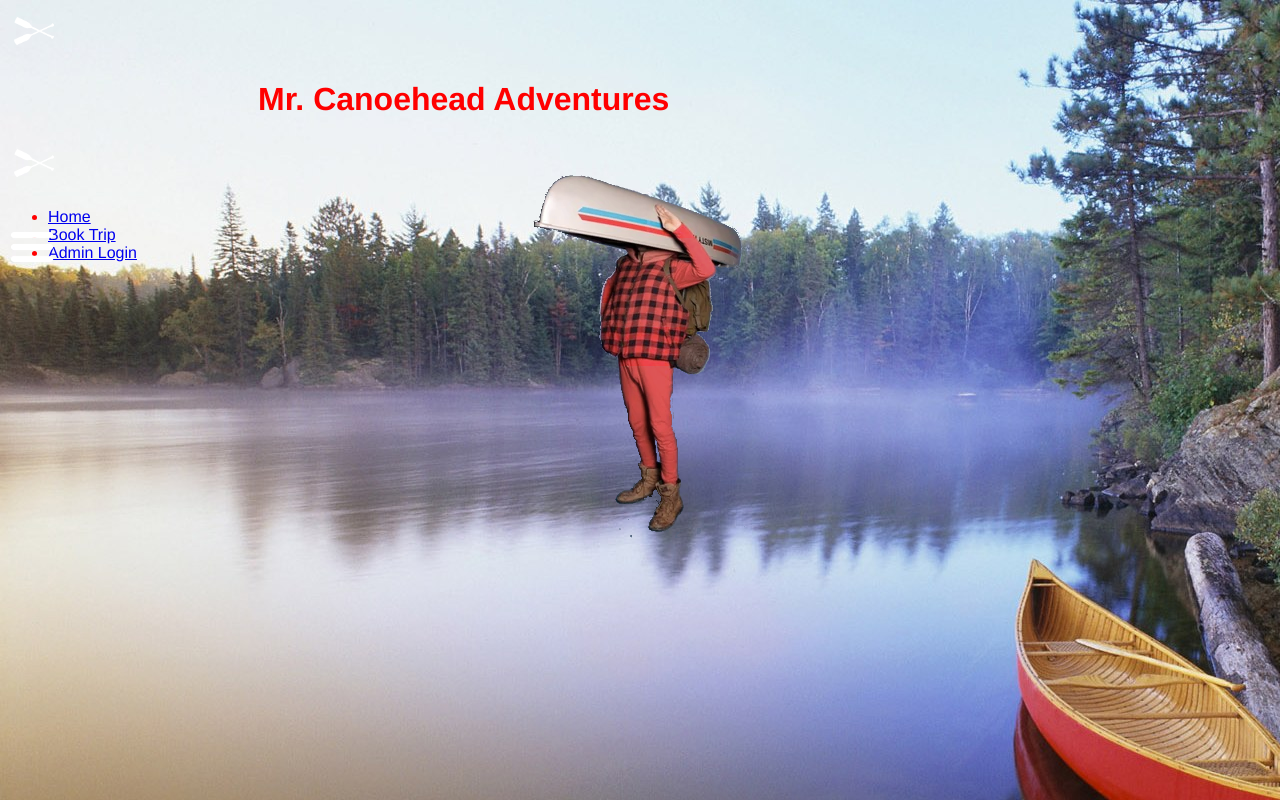
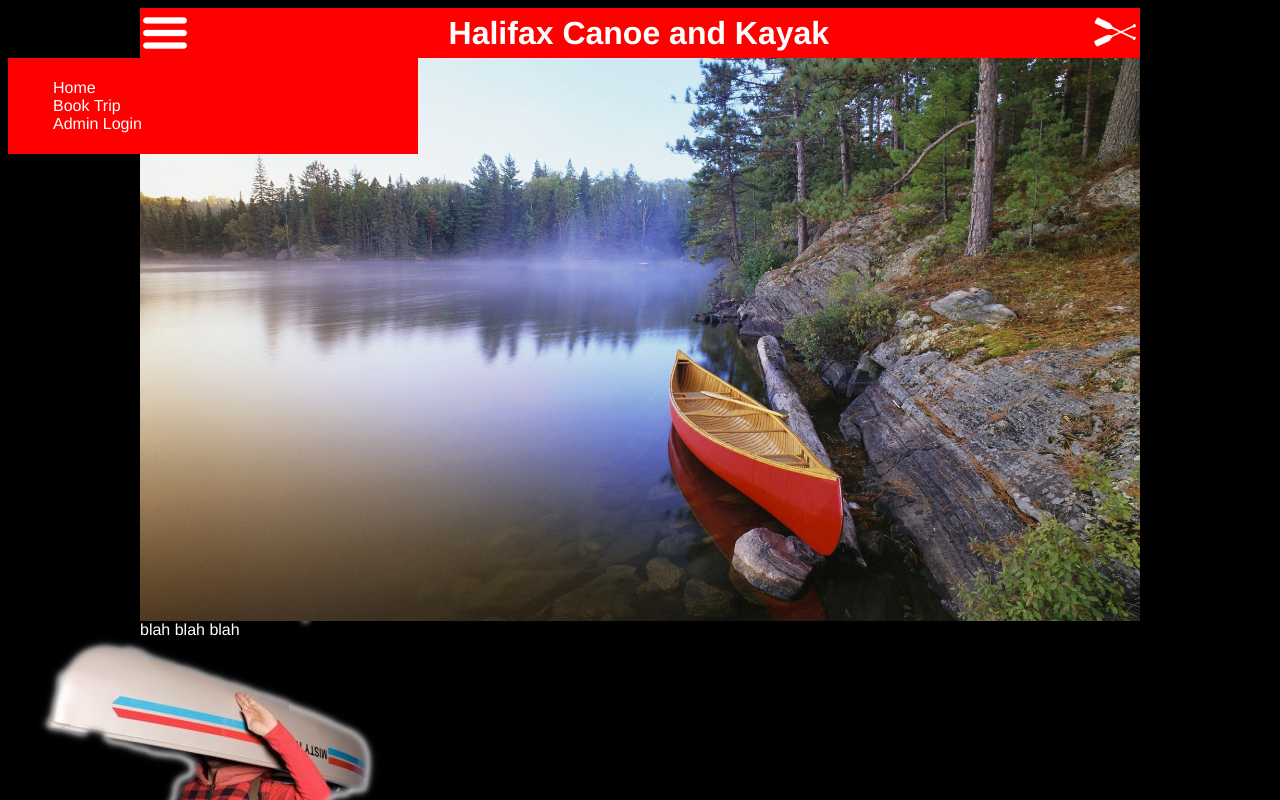
Before and after one commit to chmonster/skills-for-hire-atlantic, a PHP site: page / in a window 1280 px wide. Run offline with PHP 8.4, Linux system fonts and the light colour scheme; some libraries are stand-ins or nearby versions.

Commit message:
header in progress

```diff
--- a/index.css
+++ b/index.css
@@ -1,26 +1,78 @@
+
+
+/* For mobile devices */
+@media only screen and (max-width: 400px) {
+  #canoe-img, header, article {
+    width: 100%;
+  }
+  nav {
+    width: 100%;
+  }
+}
+
+/* For tablets */
+@media only screen and (min-width: 400px) {
+  #canoe-img, header, article {
+    width: 100%;
+  }
+  nav {
+    width: 400px;
+  }
+}
+
+/* For desktops */
+@media only screen and (min-width: 1000px) {
+  #canoe-img, header, article {
+    width: 1000px;
+  }
+  nav {
+    width: 400px;
+  }
+}
+
 body {
   background-color: black;
-  background-image: url("/img/canoe.jpg");
   background-repeat: no-repeat;
-  color: red;
-  width: 1000px;
-  font-family: Helvetica, Verdana, Geneva, Tahoma, sans-serif;
+  color: white;
+  font-family: Helvetica, Verdana, sans-serif;
 }
 
-img.hamburger, img.paddle {
-  height: 3em;
+#mrcanoehead>img {
+  position:absolute;
+  z-index: 1;
 }
 
-#mrcanoehead {
-  position: absolute;
+header {
+  display: flex;
+  align-items: center;
+  justify-content:space-between;
+  height: 50px;
+  background-color: red;
+  margin: 0px auto;
 }
 
-h1 {
-  width: 50%;
+nav {
+  position:absolute;
+  background-color: red;
+  color: white;
+  padding: 5px;
+}
+
+nav li {
+  list-style-type: none;
+}
+
+nav a {
+  color: white;
+  text-decoration: none;
+}
+
+nav a:hover {
+  text-decoration: underline;
+}
+
+#canoe-img, article {
+  display: block;
   margin-left: auto;
   margin-right: auto;
 }
-
-nav {
-  height: 15px;
-}
--- a/index.html
+++ b/index.html
@@ -1,30 +1,48 @@
-<!DOCTYPE html>
-<html lang="en">
+<!DOCTYPE html />
+<html lang="en" />
 <head>
-  <meta charset="UTF-8">
-  <meta http-equiv="X-UA-Compatible" content="IE=edge">
-  <meta name="viewport" content="width=device-width, initial-scale=1.0">
-  <title>Mr. Canoehead</title>
-  <link rel="stylesheet" href="./index.css">
+  <meta charset="UTF-8" />
+  <meta http-equiv="X-UA-Compatible" content="IE=edge" />
+  <meta name="viewport" content="width=device-width, initial-scale=1.0" />
+  <title>Halifax Canoe and Kayak</title>
+  <link rel="stylesheet" href="https://cdn.jsdelivr.net/npm/reseter.css" />
+  <link rel="stylesheet" href="./index.css" />
   <script src="https://ajax.googleapis.com/ajax/libs/jquery/3.6.0/jquery.min.js"></script>
   <script src="./index.js"></script>
 </head>
 <body>
+
   <header>
-    <img class="paddle" src="./img/paddle-white.png">
-    <h1>Mr. Canoehead Adventures</h1>
-    <img class="paddle" src="./img/paddle-white.png">
+    <div id="hamburger">
+      <img src="./img/hamburger.png" height="100%">
+    </div>
+    <div id="headertitle">
+      <h1>Halifax Canoe and Kayak</h1>
+    </div>
+    <div id="paddle">
+      <img src="./img/paddle-white.png" height="100%">
+    </div>
   </header>
-  <div id="mrcanoehead">
-    <img src="./img/mr-canoehead.png">
-  </div>
+
   <nav>
     <ul>
-      <li><a href="./index.html">Home</a></li>
-      <li><a href="./booking.html">Book Trip</a></li>
-      <li><a href="./login.html">Admin Login</a></li>
+      <li><a href="#">Home</a></li>
+      <li><a href="#">Book Trip</a></li>
+      <li><a href="#">Admin Login</a></li>
     </ul>
   </nav>
-  <img class="hamburger" src="./img/hamburger.png">
+
+  <div id="canoe">
+    <img id="canoe-img" src="/img/canoe.jpg" alt="a nature scene near Halifax">
+    <div id="mrcanoehead">
+      <img src="./img/mr-canoehead.png">
+    </div>
+  </div>
+
+  <article>
+    blah blah blah
+  </article>
+
+
 </body>
 </html>
--- a/index.js
+++ b/index.js
@@ -1,3 +1,29 @@
 $(document).ready(function () {
-  $('#mrcanoehead').css({"top":"20%", "left":"40%"});
-})
+
+  $('#canoe').load(function() {
+    const mrcWidth=Math.floor(50+50*Math.random()).toString()+"px";
+    const imgWidth=$(this).width();
+    const imgHeight=$(this).height();
+
+    $('#mrcanoehead>img').attr({
+      "width": mrcWidth,
+      "height": "auto"
+    });
+    $('#mrcanoehead>img').css({
+      "left": Math.floor(imgWidth*Math.random()).toString()+"px",
+      "top": Math.floor(imgHeight*Math.random()).toString()+"px"
+    });
+  });
+
+  $('nav').hide();
+  $('#hamburger').click(function() {
+     $('nav').toggle('fast', 'swing');
+  });
+
+});
+
+// if ( $('nav').css('visibility') == 'hidden' ){
+//   $('nav').css('visibility','visible');
+// } else {
+//   $('nav').css('visibility','hidden');
+// }
--- a/login.html
+++ b/login.html
@@ -5,7 +5,7 @@
   <meta http-equiv="X-UA-Compatible" content="IE=edge">
   <meta name="viewport" content="width=device-width, initial-scale=1.0">
   <link rel="stylesheet" href="/index.css">
-  <title>Login | Mr. Canoehead</title>
+  <title>Login | Halifax Canoe and Kayak </title>
 </head>
 <body>
   <header>
```
Also changed, not shown: img/Mrcanoehead.jpg (added), img/mr-canoehead.png, 1 other file.
